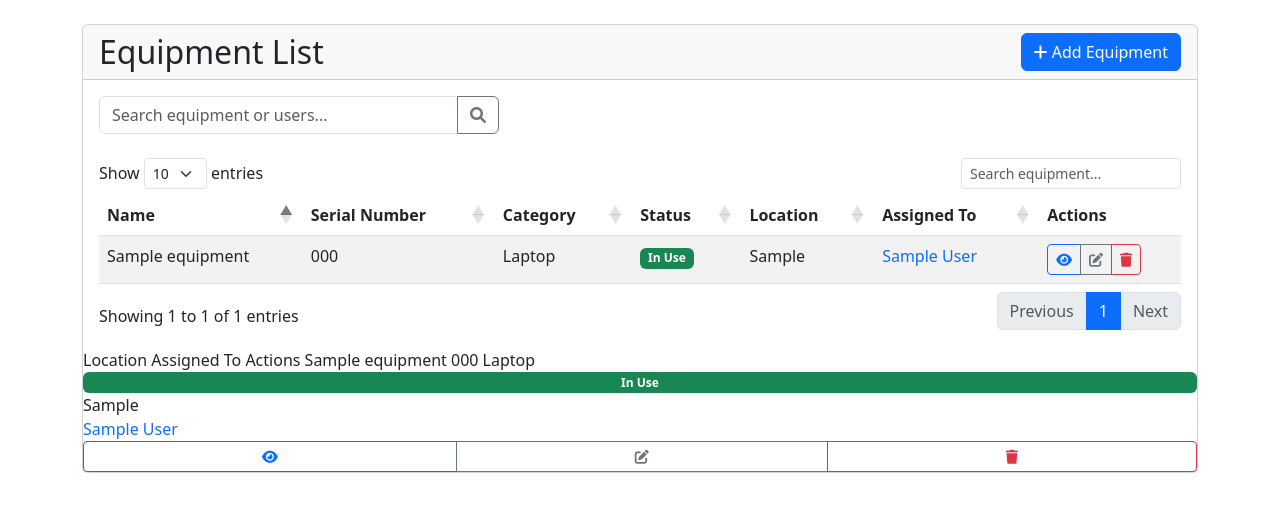
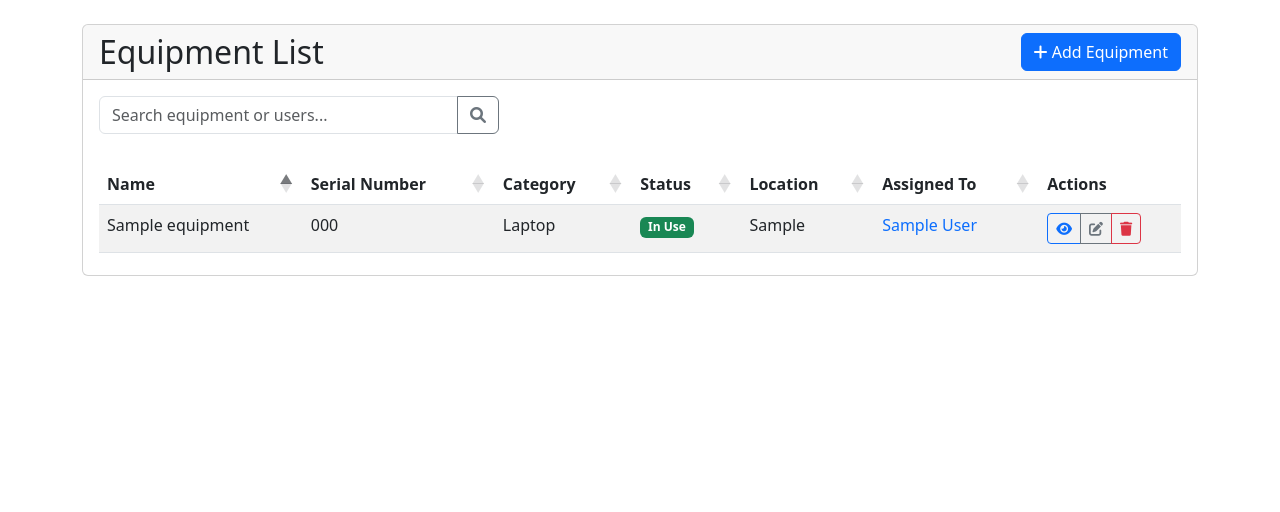
Before and after one commit to christopherece/onlineinventory_prj, a Django app: page / in a window 1280 px wide. Shown: the part 56-568 px from the top of the page. Run offline with Django 5.2, Linux system fonts and the light colour scheme; tables that the repository leaves empty hold one stand-in row (values such as "Sample post"); some libraries are stand-ins or nearby versions.

Commit message:
Modified datatable

```diff
--- a/inventory/templates/inventory/base.html
+++ b/inventory/templates/inventory/base.html
@@ -59,17 +59,13 @@
         $(document).ready(function() {
             $('#equipmentTable').DataTable({
                 order: [[0, 'asc']], // Default sort by name
-                pageLength: 10,
-                lengthMenu: [[10, 25, 50, -1], [10, 25, 50, "All"]],
-                language: {
-                    search: "_INPUT_",
-                    searchPlaceholder: "Search equipment..."
-                },
+                searching: false,     // Disable search box
+                paging: false,        // Disable pagination
+                info: false,          // Disable showing entries info
                 columnDefs: [
                     {
                         targets: [6], // Actions column
-                        orderable: false,
-                        searchable: false
+                        orderable: false
                     }
                 ]
             });
--- a/inventory/templates/inventory/equipment_list.html
+++ b/inventory/templates/inventory/equipment_list.html
@@ -80,52 +80,5 @@
             </table>
         </div>
     </div>
-                <th>Location</th>
-                <th>Assigned To</th>
-                <th>Actions</th>
-            </tr>
-        </thead>
-        <tbody>
-            {% for item in equipment %}
-            <tr>
-                <td>{{ item.name }}</td>
-                <td>{{ item.serial_number }}</td>
-                <td>{{ item.get_category_display }}</td>
-                <td>
-                    <span class="badge {% if item.status == 'IN_USE' %}bg-success{% elif item.status == 'IN_STOCK' %}bg-info{% elif item.status == 'UNDER_REPAIR' %}bg-warning{% else %}bg-danger{% endif %}">
-                        {{ item.get_status_display }}
-                    </span>
-                </td>
-                <td>{{ item.location }}</td>
-                <td>
-                    {% if item.assigned_user %}
-                        <a href="{% url 'profiles:detail' username=item.assigned_user.username %}" class="text-decoration-none">
-                            {{ item.assigned_user.get_full_name|default:item.assigned_user.username }}
-                        </a>
-                    {% else %}
-                        <span class="text-muted">Not assigned</span>
-                    {% endif %}
-                </td>
-                <td>
-                    <div class="btn-group">
-                        <a href="{% url 'inventory:detail' item.pk %}" class="btn btn-sm btn-outline-primary">
-                            <i class="fas fa-eye"></i>
-                        </a>
-                        <a href="{% url 'inventory:edit' item.pk %}" class="btn btn-sm btn-outline-secondary">
-                            <i class="fas fa-edit"></i>
-                        </a>
-                        <a href="{% url 'inventory:delete' item.pk %}" class="btn btn-sm btn-outline-danger" onclick="return confirm('Are you sure you want to delete this equipment?')">
-                            <i class="fas fa-trash"></i>
-                        </a>
-                    </div>
-                </td>
-            </tr>
-            {% empty %}
-            <tr>
-                <td colspan="6" class="text-center">No equipment found</td>
-            </tr>
-            {% endfor %}
-        </tbody>
-    </table>
 </div>
 {% endblock %}
```
